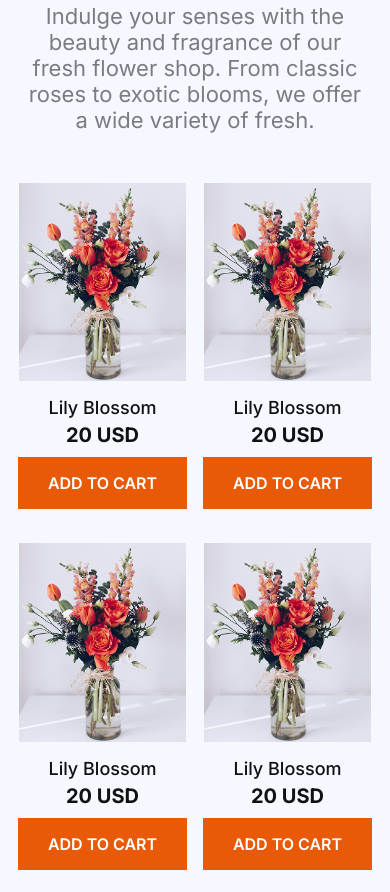
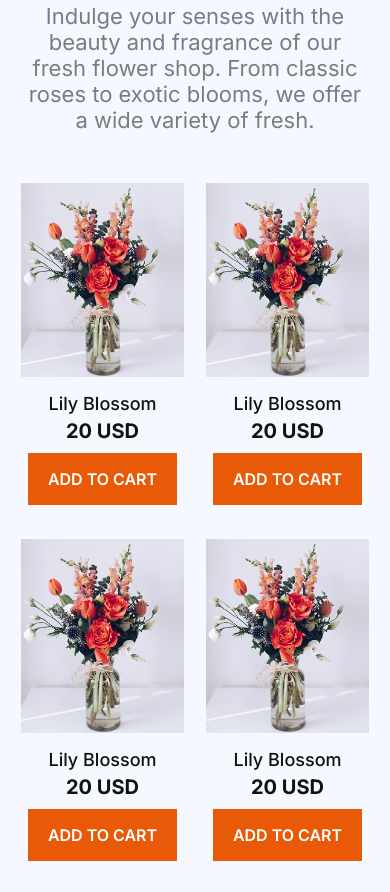
Before and after one commit to arman685913/FRESH-FLOWERS, a plain HTML site: page index.html in a window 390 px wide. Shown: the part 778-1670 px from the top of the page. Drawn offline with Linux system fonts and the light colour scheme.

```diff
--- a/responsive.css
+++ b/responsive.css
@@ -46,14 +46,14 @@
         margin: 0px auto;
     }
     .cardimg {
-        width: 92%;
+        width: 90%;
         margin: 0px auto;
     }
     .cardimg img{
         width: 100%;
     }
     .btn-card{
-        padding: 16px 30px;
+        padding: 16px 20px;
         margin-bottom: 16px;
     }
     .card-container h4{
```
